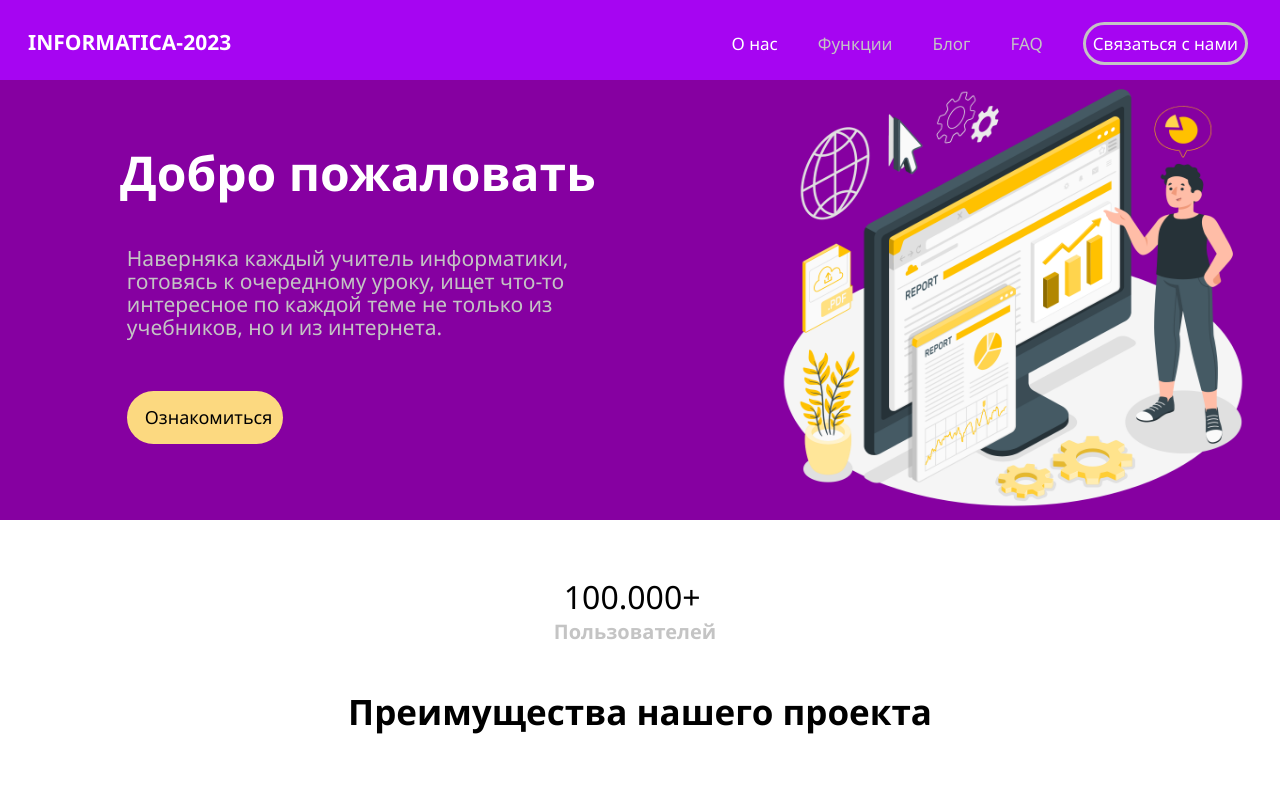
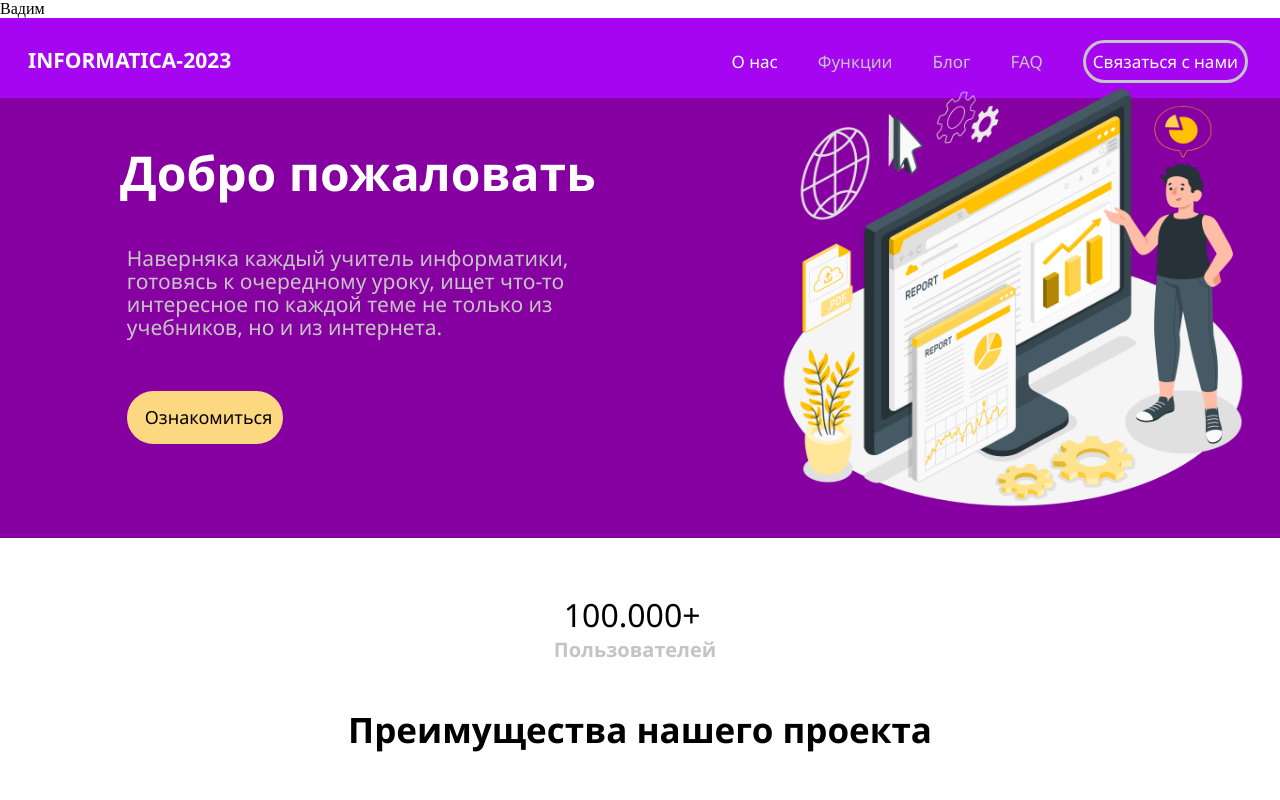
Before and after one commit to Vadim-125/Vadim-125.github.io, a plain HTML site: page index.html in a window 1280 px wide. Shown: the top 800 px of the page. Drawn offline with Linux system fonts and the light colour scheme.

Commit message:
Update index.html

```diff
--- a/index.html
+++ b/index.html
@@ -9,6 +9,7 @@
     <title>Главная страница</title>
 </head>
 <body>
+    <p>Вадим </p>
     <header>
         <div class="menus">
             <div class="logo">
```
